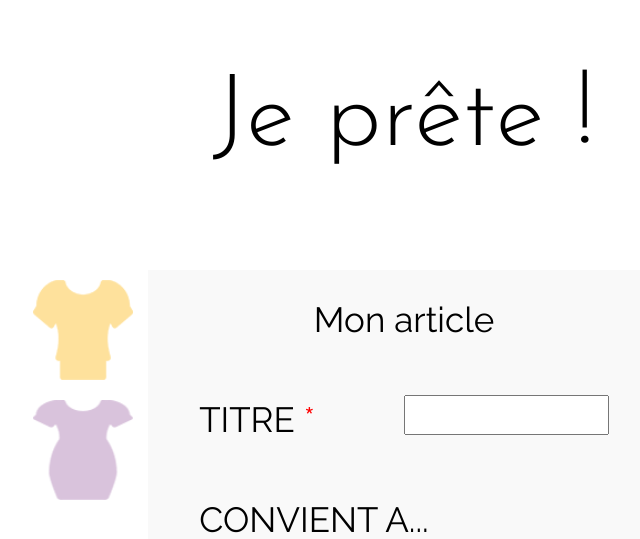
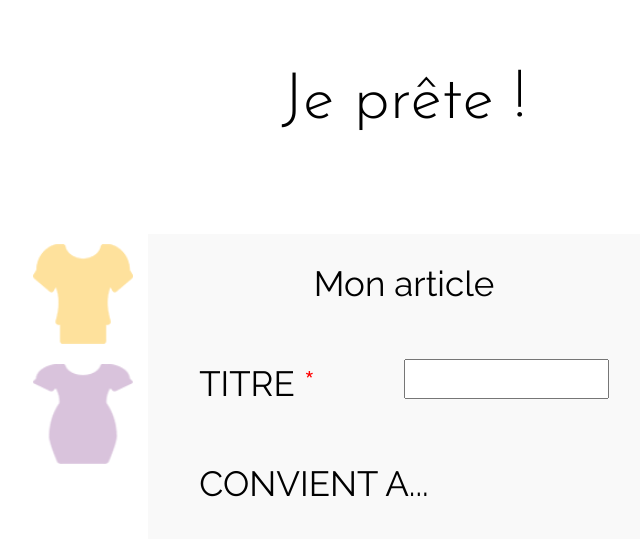
Before and after one commit to AmFlint/SI-Php-groupe6, a PHP site: page /page_formulaire.php in a window 1280 px wide. Shown: the part 100-639 px from the top of the page, without its empty margins (236-876 px from the left). Run offline with PHP 8.4, Linux system fonts and the light colour scheme.

Commit message:
cette fois ci tout est réparée

```diff
--- a/styles/styles.css
+++ b/styles/styles.css
@@ -598,7 +598,7 @@ div.w33 {
 
 
 .formtitre{
-	font-size: 100px;
+	font-size: 4rem;
 	text-align: center;
 	font-family: 'Josefin Sans', Arial, sans-serif;
 	font-weight: 100;
```
Also changed, not shown: img-content/sharon.jpg (added).
